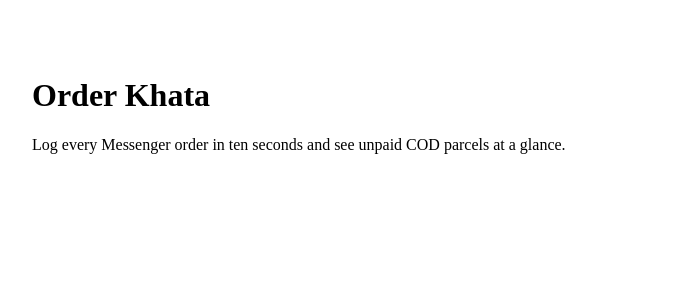
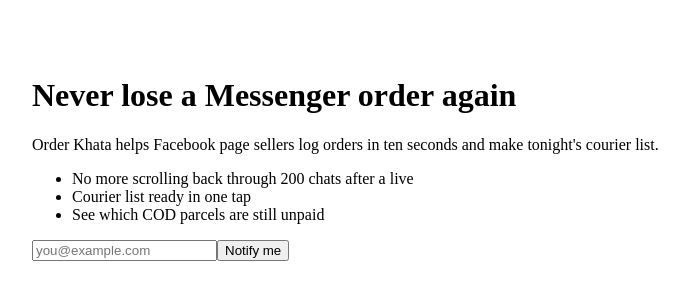
Before and after one commit to SordarJihad/ihbd-30-sample, a Next.js app: page / in a window 1280 px wide. Shown: the top 300 px of the page, without its empty margins (288-972 px from the left). Built offline with nearby package versions, Linux system fonts and the light colour scheme.

Commit message:
day 5: landing page + waitlist form, live url

```diff
--- a/app/page.tsx
+++ b/app/page.tsx
@@ -1,8 +1,16 @@
+import { WaitlistForm } from "./waitlist-form";
+
 export default function Home() {
   return (
     <main style={{ maxWidth: 640, margin: "40px auto", padding: 16 }}>
-      <h1>Order Khata</h1>
-      <p>Log every Messenger order in ten seconds and see unpaid COD parcels at a glance.</p>
+      <h1>Never lose a Messenger order again</h1>
+      <p>Order Khata helps Facebook page sellers log orders in ten seconds and make tonight&apos;s courier list.</p>
+      <ul>
+        <li>No more scrolling back through 200 chats after a live</li>
+        <li>Courier list ready in one tap</li>
+        <li>See which COD parcels are still unpaid</li>
+      </ul>
+      <WaitlistForm />
     </main>
   );
 }
--- /dev/null
+++ b/app/waitlist-form.tsx
@@ -0,0 +1,8 @@
+export function WaitlistForm() {
+  return (
+    <form>
+      <input type="email" name="email" placeholder="you@example.com" required />
+      <button>Notify me</button>
+    </form>
+  );
+}
--- /dev/null
+++ b/ihbd.json
@@ -0,0 +1 @@
+{ "live_url": "http://localhost:4100" }
```
